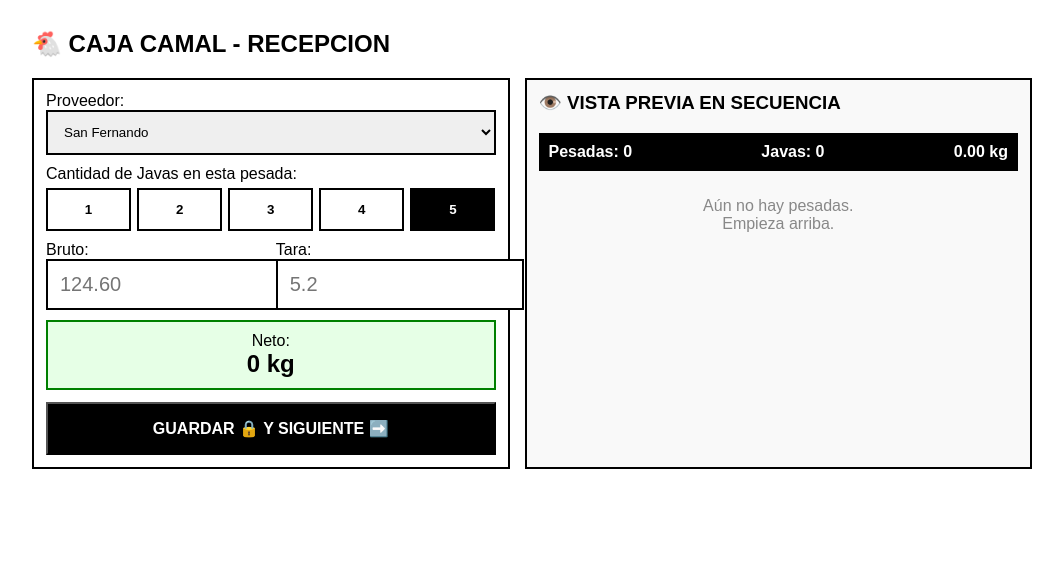
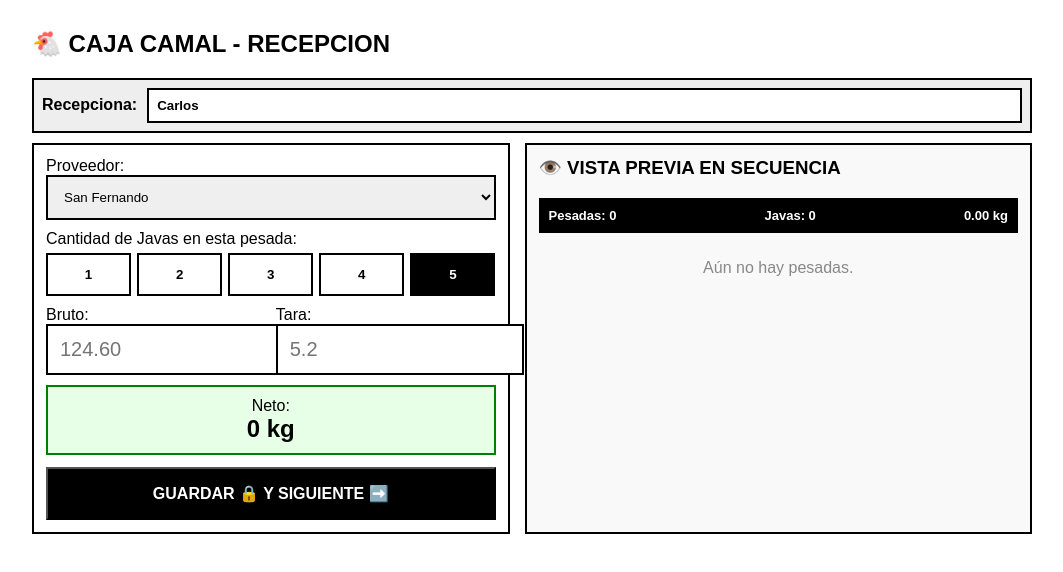
Before and after one commit to alfredoleonardoalfe-png/trescorrales, a Next.js app: page /caja in a window 1280 px wide. Shown: the top 572 px of the page, without its empty margins (108-1171 px from the left). Built offline with nearby package versions, Linux system fonts and the light colour scheme.

Commit message:
Update page.js

```diff
--- a/app/caja/page.js
+++ b/app/caja/page.js
@@ -2,6 +2,7 @@
 import { useState } from "react"
 
 export default function CajaCamal() {
+  const [operativo, setOperativo] = useState("Carlos")
   const [proveedor, setProveedor] = useState("San Fernando")
   const [cantJavas, setCantJavas] = useState(5)
   const [pesoBruto, setPesoBruto] = useState("")
@@ -15,6 +16,7 @@ export default function CajaCamal() {
     const nuevo = {
       id: Date.now(),
       nro: lista.length + 1,
+      operativo,
       proveedor,
       cantJavas,
       pesoBruto: parseFloat(pesoBruto),
@@ -33,6 +35,13 @@ export default function CajaCamal() {
   return (
     <div style={{ padding: 10, fontFamily: "Arial", maxWidth: 1000, margin: "0 auto" }}>
       <h2>🐔 CAJA CAMAL - RECEPCION</h2>
+
+      {/* AHORA EDITABLE */}
+      <div style={{ background: "#eee", padding: 8, marginBottom: 10, border: "2px solid black", display: "flex", alignItems: "center", gap: 10 }}>
+        <b>Recepciona:</b>
+        <input value={operativo} onChange={e => setOperativo(e.target.value)} style={{ padding: 8, border: "2px solid black", fontWeight: "bold", flex: 1 }} placeholder="Pon tu nombre" />
+      </div>
+
       <div style={{ display: "flex", gap: 15, flexWrap: "wrap" }}>
         <div style={{ flex: "1 1 320px", border: "2px solid black", padding: 12 }}>
           <label>Proveedor:</label>
@@ -62,16 +71,16 @@ export default function CajaCamal() {
         </div>
         <div style={{ flex: "1 1 350px", border: "2px solid black", padding: 12, background: "#f9f9f9" }}>
           <h3 style={{ marginTop: 0 }}>👁️ VISTA PREVIA EN SECUENCIA</h3>
-          <div style={{ background: "black", color: "white", padding: 10, display: "flex", justifyContent: "space-between", fontWeight: "bold" }}>
+          <div style={{ background: "black", color: "white", padding: 10, display: "flex", justifyContent: "space-between", fontWeight: "bold", fontSize: 13 }}>
             <span>Pesadas: {lista.length}</span>
             <span>Javas: {totalJavas}</span>
             <span>{totalNeto.toFixed(2)} kg</span>
           </div>
           <div style={{ maxHeight: 500, overflowY: "auto", marginTop: 10 }}>
-            {lista.length === 0 && <p style={{ textAlign: "center", color: "#888" }}>Aún no hay pesadas.<br/>Empieza arriba.</p>}
+            {lista.length === 0 && <p style={{ textAlign: "center", color: "#888" }}>Aún no hay pesadas.</p>}
             {[...lista].reverse().map(item => (
               <div key={item.id} style={{ background: "white", borderLeft: "5px solid red", border: "1px solid #ccc", padding: 8, marginBottom: 6, display: "flex", justifyContent: "space-between" }}>
-                <div><b>#{item.nro}</b> - {item.cantJavas} javas<br/><small>{item.proveedor} - {item.hora}</small></div>
+                <div><b>#{item.nro}</b> - {item.cantJavas} javas - {item.operativo}<br/><small>{item.proveedor} - {item.hora}</small></div>
                 <div style={{ textAlign: "right" }}><b style={{ color: "red" }}>{item.pesoNeto} kg</b><br/><small>🔒 BLOQUEADO</small></div>
               </div>
             ))}
```
